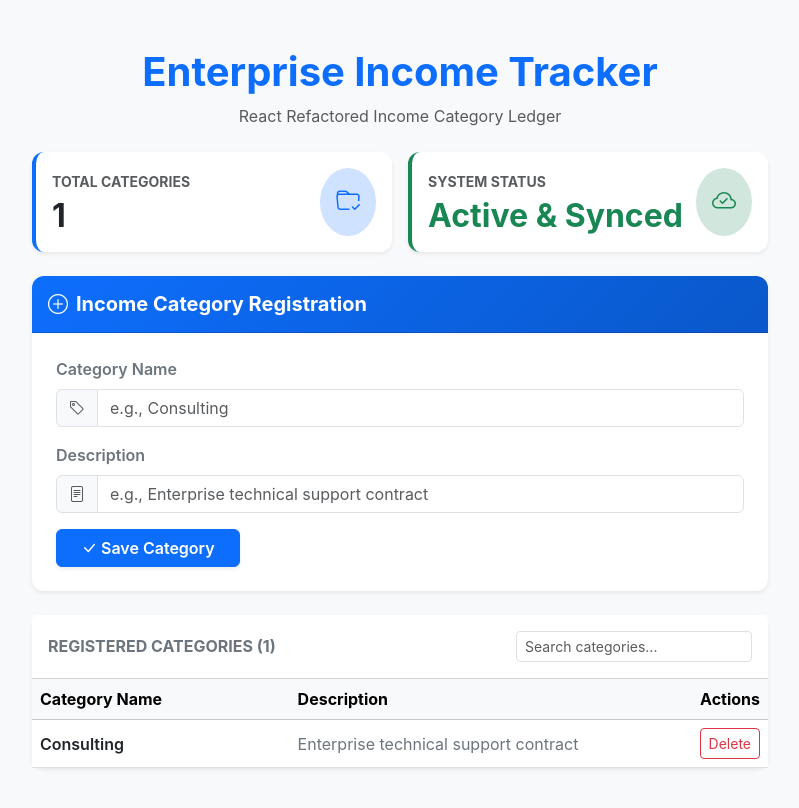
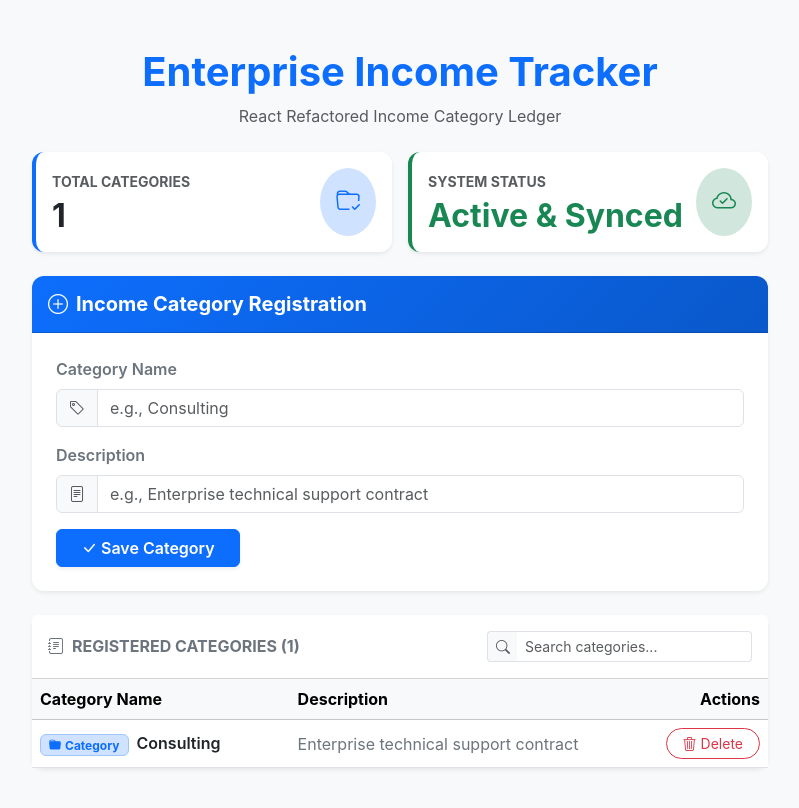
Before and after one commit to kcaban250000002895-lgtm/TLA1_Project, a React (Vite) app in the folder vite-project/: page / in a window 1280 px wide. Shown: the top 808 px of the page, without its empty margins (240-1039 px from the left). Built offline with nearby package versions, Linux system fonts and the light colour scheme.

Commit message:
Refactor CategoryTable layout and search input

```diff
--- a/vite-project/src/components/CategoryTable.jsx
+++ b/vite-project/src/components/CategoryTable.jsx
@@ -1,19 +1,25 @@
 export default function CategoryTable({ categories, searchTerm, onSearchChange, onDelete }) {
   return (
     <div className="card shadow-sm border-0">
-      <div className="card-header bg-white py-3 d-flex justify-content-between align-items-center">
+      <div className="card-header bg-white py-3 d-flex flex-column flex-sm-row justify-content-between align-items-sm-center gap-2">
         <h2 className="h6 mb-0 text-secondary fw-bold text-uppercase">
-          Registered Categories ({categories.length})
+          <i className="bi bi-journal-text me-2"></i>Registered Categories ({categories.length})
         </h2>
-        {/* Creative Feature: Live Search Filter */}
+
+        <div className="input-group input-group-sm w-auto">
+          <span className="input-group-text bg-light text-muted border-end-0">
+            <i className="bi bi-search"></i>
+          </span>
           <input
             type="text"
-          className="form-control form-control-sm w-auto"
+            className="form-control border-start-0"
             placeholder="Search categories..."
             value={searchTerm}
             onChange={(e) => onSearchChange(e.target.value)}
           />
         </div>
+      </div>
+
       <div className="table-responsive">
         <table className="table table-hover align-middle mb-0">
           <thead className="table-light">
@@ -26,21 +32,28 @@ export default function CategoryTable({ categories, searchTerm, onSearchChange,
           <tbody id="listIncomeCat">
             {categories.length === 0 ? (
               <tr>
-                <td colSpan="3" className="text-center py-4 text-muted">
-                  No categories registered yet.
+                <td colSpan="3" className="text-center py-5 text-muted">
+                  <i className="bi bi-inbox fs-1 d-block mb-2 text-secondary opacity-50"></i>
+                  <p className="mb-0 fw-medium">No registered categories found.</p>
+                  <small className="text-muted">Use the form above to add your first income category.</small>
                 </td>
               </tr>
             ) : (
               categories.map((cat) => (
                 <tr key={cat.id}>
-                  <td className="fw-semibold text-dark">{cat.name}</td>
+                  <td className="fw-semibold text-dark">
+                    <span className="badge bg-primary-subtle text-primary border border-primary-subtle me-2 px-2 py-1">
+                      <i className="bi bi-folder-fill me-1"></i>Category
+                    </span>
+                    {cat.name}
+                  </td>
                   <td className="text-secondary">{cat.description}</td>
                   <td className="text-end">
                     <button
-                      className="btn btn-outline-danger btn-sm"
+                      className="btn btn-outline-danger btn-sm rounded-pill px-3"
                       onClick={() => onDelete(cat.id)}
                     >
-                      Delete
+                      <i className="bi bi-trash3 me-1"></i>Delete
                     </button>
                   </td>
                 </tr>
```
Lines whose indentation alone changed are shown as unchanged.
